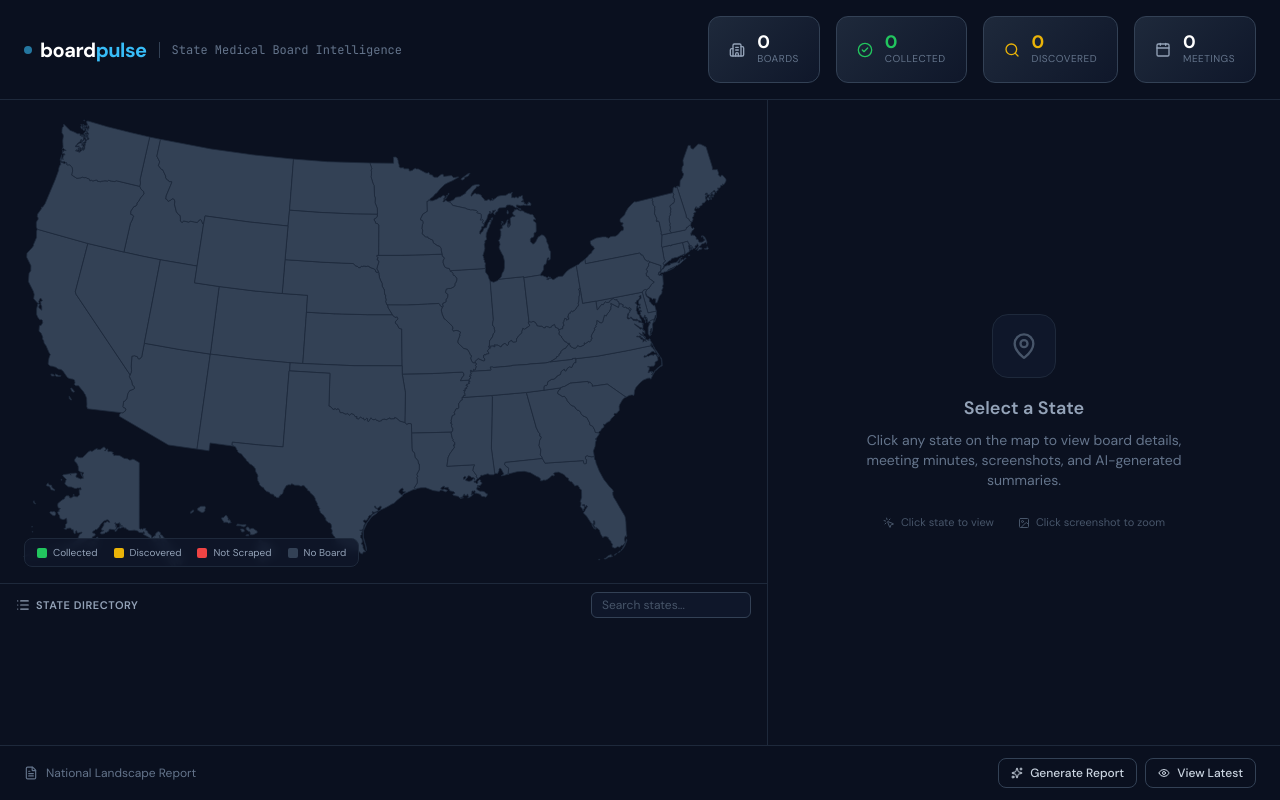
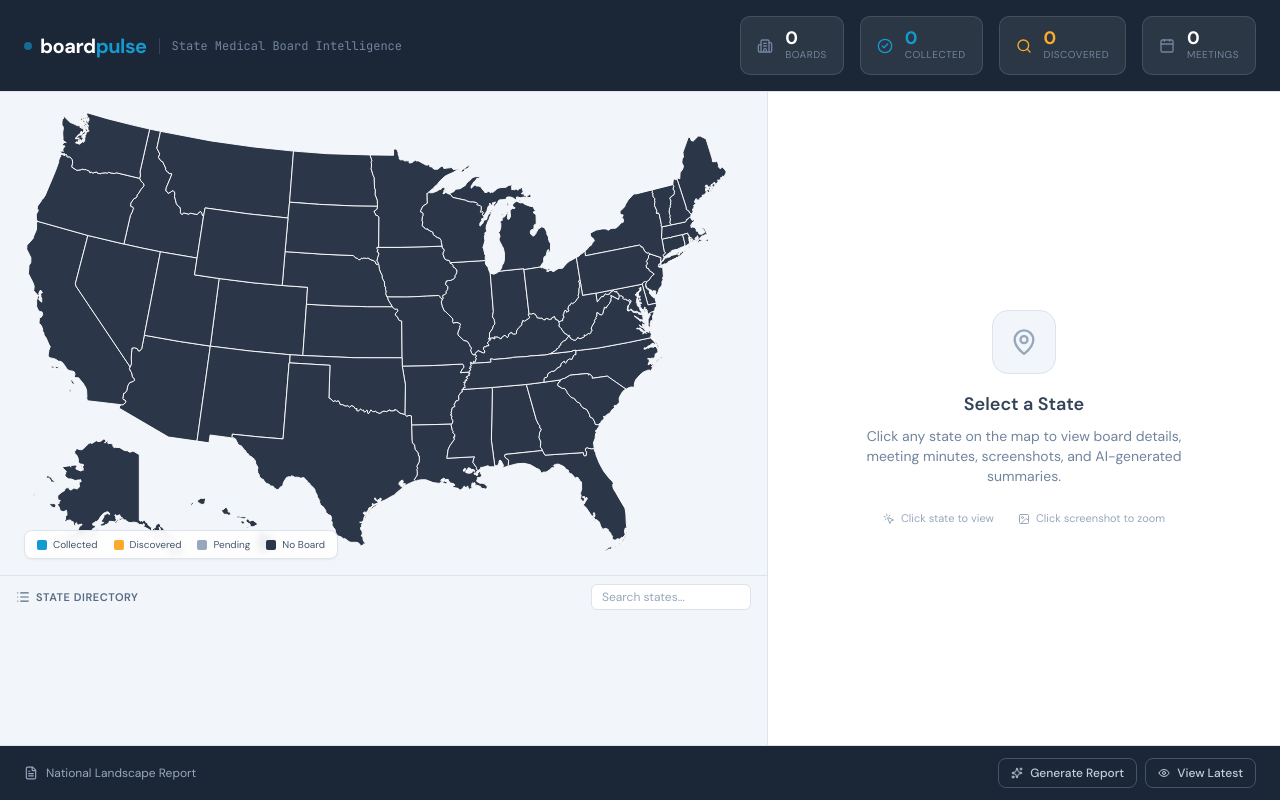
Before and after one commit to fraunk1/boardpulse, a FastAPI app: page / in a window 1280 px wide. Run offline with FastAPI, Linux system fonts and the light colour scheme; data that the repository does not hold is empty; some libraries are stand-ins or nearby versions.

Commit message:
FSMB light theme + collector improvements (103 new meetings across 7 boards)
Dashboard: white background, FSMB navy/teal/gold palette, DM Sans.
Header and footer stay navy. Map uses teal (collected), gold (discovered).
Board detail and empty state updated for light theme.

Collector: ancestor text walk (8 levels), year accordion expansion,
sibling year-heading detection, new date patterns (PDF filenames,
ordinals, month+year). VA_MD: 41 meetings, AK_MD: 12, GA_MD: 10.

```diff
--- a/app/web/static/styles.css
+++ b/app/web/static/styles.css
@@ -1,4 +1,5 @@
-/* boardpulse — custom styles */
+/* boardpulse — FSMB Brand Theme */
+/* Navy + Teal + Gold | Professional & Modern */
 
 /* ------------------------------------------------------------------ */
 /* Scrollbar                                                           */
@@ -11,11 +12,11 @@
     background: transparent;
 }
 ::-webkit-scrollbar-thumb {
-    background: #334155;
+    background: #354358;
     border-radius: 3px;
 }
 ::-webkit-scrollbar-thumb:hover {
-    background: #475569;
+    background: #44546B;
 }
 
 /* ------------------------------------------------------------------ */
@@ -23,29 +24,29 @@
 /* ------------------------------------------------------------------ */
 .state-path {
     cursor: pointer;
-    stroke: #1e293b;
-    stroke-width: 1;
+    stroke: #ffffff;
+    stroke-width: 1.2;
     transition: opacity 0.15s ease, stroke-width 0.15s ease, filter 0.15s ease;
 }
 .state-path:hover {
-    opacity: 0.85;
+    opacity: 0.8;
     stroke-width: 2;
-    stroke: #f8fafc;
-    filter: brightness(1.2);
+    stroke: #1B2636;
+    filter: brightness(0.95);
 }
 .state-path.active {
     stroke-width: 2.5;
-    stroke: #38bdf8;
-    filter: drop-shadow(0 0 6px rgba(56, 189, 248, 0.5));
+    stroke: #1B2636;
+    filter: drop-shadow(0 0 6px rgba(19, 154, 208, 0.4));
 }
 
-/* State color fills */
-.state-collected  { fill: #22C55E; }
-.state-discovered { fill: #EAB308; }
+/* State color fills — FSMB palette */
+.state-collected  { fill: #139AD0; }
+.state-discovered { fill: #FBAA29; }
 .state-not-scraped,
-.state-not_scraped { fill: #EF4444; }
+.state-not_scraped { fill: #97A8BD; }
 .state-no-board,
-.state-no_board   { fill: #334155; }
+.state-no_board   { fill: #2B3648; }
 
 /* ------------------------------------------------------------------ */
 /* Lightbox                                                            */
@@ -54,7 +55,7 @@
     position: fixed;
     inset: 0;
     z-index: 50;
-    background: rgba(0, 0, 0, 0.85);
+    background: rgba(27, 38, 54, 0.92);
     backdrop-filter: blur(4px);
     display: flex;
     align-items: center;
@@ -90,15 +91,15 @@
 /* Stat cards                                                          */
 /* ------------------------------------------------------------------ */
 .stat-card {
-    background: linear-gradient(135deg, #1e293b 0%, #0f172a 100%);
-    border: 1px solid #334155;
-    border-radius: 12px;
-    padding: 1rem 1.25rem;
+    background: rgba(255, 255, 255, 0.08);
+    border: 1px solid rgba(255, 255, 255, 0.12);
+    border-radius: 10px;
+    padding: 0.75rem 1rem;
     transition: border-color 0.2s ease, box-shadow 0.2s ease;
 }
 .stat-card:hover {
-    border-color: #475569;
-    box-shadow: 0 4px 12px rgba(0, 0, 0, 0.3);
+    border-color: rgba(255, 255, 255, 0.2);
+    box-shadow: 0 4px 12px rgba(0, 0, 0, 0.2);
 }
 
 /* ------------------------------------------------------------------ */
@@ -121,9 +122,9 @@
     position: fixed;
     z-index: 40;
     pointer-events: none;
-    background: #1e293b;
-    border: 1px solid #475569;
-    color: #e2e8f0;
+    background: #1B2636;
+    border: 1px solid #354358;
+    color: #F2F5F9;
     font-size: 0.75rem;
     font-weight: 500;
     padding: 4px 10px;
@@ -139,7 +140,7 @@
 }
 
 /* ------------------------------------------------------------------ */
-/* Pulse animation for "live" indicator                                */
+/* Pulse animation                                                     */
 /* ------------------------------------------------------------------ */
 @keyframes pulse-dot {
     0%, 100% { opacity: 1; }
@@ -166,14 +167,14 @@
     width: 4px;
 }
 .state-directory-scroll::-webkit-scrollbar-thumb {
-    background: #1e293b;
+    background: #2B3648;
 }
 
 /* ------------------------------------------------------------------ */
-/* Markdown summary prose overrides                                    */
+/* Markdown summary prose                                              */
 /* ------------------------------------------------------------------ */
 .summary-content h1, .summary-content h2, .summary-content h3 {
-    color: #e2e8f0;
+    color: #1B2636;
     font-weight: 600;
     margin-top: 0.75rem;
     margin-bottom: 0.25rem;
@@ -192,5 +193,13 @@
     margin: 0.35rem 0;
 }
 .summary-content strong {
-    color: #f1f5f9;
+    color: #1B2636;
 }
+
+/* ------------------------------------------------------------------ */
+/* Gold accent underline (FSMB style)                                  */
+/* ------------------------------------------------------------------ */
+.gold-underline {
+    border-bottom: 3px solid #FBAA29;
+    padding-bottom: 2px;
+}
--- a/app/web/templates/base.html
+++ b/app/web/templates/base.html
@@ -12,19 +12,32 @@
             theme: {
                 extend: {
                     colors: {
-                        slate: {
-                            850: '#172033',
-                            950: '#0B1120',
+                        'fsmb-navy': {
+                            DEFAULT: '#1B2636',
+                            50:  '#F2F5F9',
+                            100: '#DCE3ED',
+                            200: '#C0CEDC',
+                            300: '#97A8BD',
+                            400: '#72849E',
+                            500: '#576A83',
+                            600: '#44546B',
+                            700: '#354358',
+                            800: '#2B3648',
+                            900: '#1B2636',
                         },
-                        pulse: {
-                            blue:    '#2563EB',
-                            navy:    '#1E3A5F',
-                            sky:     '#38BDF8',
-                            slate:   '#64748B',
-                            green:   '#22C55E',
-                            yellow:  '#EAB308',
-                            red:     '#EF4444',
-                            muted:   '#94A3B8',
+                        'fsmb-teal': {
+                            DEFAULT: '#139AD0',
+                            400: '#3DB8E5',
+                            500: '#139AD0',
+                            600: '#0F7EB0',
+                            700: '#0B6490',
+                        },
+                        'fsmb-gold': {
+                            DEFAULT: '#FBAA29',
+                            400: '#FCC254',
+                            500: '#FBAA29',
+                            600: '#E8950F',
+                            700: '#C47D0A',
                         },
                     },
                     fontFamily: {
@@ -58,7 +71,7 @@
 
     {% block head %}{% endblock %}
 </head>
-<body class="h-full bg-slate-950 text-slate-200 font-sans antialiased">
+<body class="h-full bg-white text-fsmb-navy font-sans antialiased">
     {% block body %}{% endblock %}
 
     <script>
--- a/app/web/templates/dashboard.html
+++ b/app/web/templates/dashboard.html
@@ -6,16 +6,16 @@
 <div x-data="mapController()" class="flex flex-col h-full">
 
     <!-- HEADER -->
-    <header class="flex-none border-b border-slate-800 bg-slate-950/80 backdrop-blur-sm px-6 py-4">
+    <header class="flex-none border-b border-fsmb-navy-100 bg-fsmb-navy px-6 py-4">
         <div class="flex items-center justify-between">
             <div class="flex items-center gap-3">
                 <div class="flex items-center gap-2">
-                    <div class="w-2 h-2 rounded-full bg-pulse-sky pulse-dot"></div>
+                    <div class="w-2 h-2 rounded-full bg-fsmb-teal pulse-dot"></div>
                     <h1 class="text-xl font-bold tracking-tight">
-                        <span class="text-white">board</span><span class="text-pulse-sky">pulse</span>
+                        <span class="text-white">board</span><span class="text-fsmb-teal">pulse</span>
                     </h1>
                 </div>
-                <span class="text-xs text-slate-500 font-mono border-l border-slate-700 pl-3 hidden sm:inline">
+                <span class="text-xs text-fsmb-navy-400 font-mono border-l border-[#354358] pl-3 hidden sm:inline">
                     State Medical Board Intelligence
                 </span>
             </div>
@@ -23,31 +23,31 @@
             <!-- Stats -->
             <div class="flex items-center gap-4">
                 <div class="stat-card flex items-center gap-3">
-                    <i data-lucide="building-2" class="w-4 h-4 text-pulse-muted"></i>
+                    <i data-lucide="building-2" class="w-4 h-4 text-fsmb-navy-400"></i>
                     <div>
                         <div class="text-lg font-bold text-white leading-none">{{ total_boards }}</div>
-                        <div class="text-[10px] text-slate-500 uppercase tracking-wider">Boards</div>
+                        <div class="text-[10px] text-fsmb-navy-400 uppercase tracking-wider">Boards</div>
                     </div>
                 </div>
                 <div class="stat-card flex items-center gap-3">
-                    <i data-lucide="check-circle-2" class="w-4 h-4 text-pulse-green"></i>
+                    <i data-lucide="check-circle-2" class="w-4 h-4 text-fsmb-teal"></i>
                     <div>
-                        <div class="text-lg font-bold text-pulse-green leading-none">{{ collected_count }}</div>
-                        <div class="text-[10px] text-slate-500 uppercase tracking-wider">Collected</div>
+                        <div class="text-lg font-bold text-fsmb-teal leading-none">{{ collected_count }}</div>
+                        <div class="text-[10px] text-fsmb-navy-400 uppercase tracking-wider">Collected</div>
                     </div>
                 </div>
                 <div class="stat-card flex items-center gap-3">
-                    <i data-lucide="search" class="w-4 h-4 text-pulse-yellow"></i>
+                    <i data-lucide="search" class="w-4 h-4 text-fsmb-gold"></i>
                     <div>
-                        <div class="text-lg font-bold text-pulse-yellow leading-none">{{ discovered_count }}</div>
-                        <div class="text-[10px] text-slate-500 uppercase tracking-wider">Discovered</div>
+                        <div class="text-lg font-bold text-fsmb-gold leading-none">{{ discovered_count }}</div>
+                        <div class="text-[10px] text-fsmb-navy-400 uppercase tracking-wider">Discovered</div>
                     </div>
                 </div>
                 <div class="stat-card flex items-center gap-3">
-                    <i data-lucide="calendar" class="w-4 h-4 text-pulse-muted"></i>
+                    <i data-lucide="calendar" class="w-4 h-4 text-fsmb-navy-400"></i>
                     <div>
                         <div class="text-lg font-bold text-white leading-none">{{ total_meetings }}</div>
-                        <div class="text-[10px] text-slate-500 uppercase tracking-wider">Meetings</div>
+                        <div class="text-[10px] text-fsmb-navy-400 uppercase tracking-wider">Meetings</div>
                     </div>
                 </div>
             </div>
@@ -57,7 +57,7 @@
     <!-- MAIN CONTENT — Split Panel -->
     <main class="flex-1 flex min-h-0">
         <!-- LEFT PANEL — Map + State Directory -->
-        <div class="w-1/2 xl:w-3/5 border-r border-slate-800 flex flex-col">
+        <div class="w-1/2 xl:w-3/5 border-r border-fsmb-navy-100 flex flex-col bg-fsmb-navy-50">
             <!-- Map -->
             <div class="flex-none flex items-center justify-center p-4 pb-0">
                 <div class="relative w-full max-w-3xl">
@@ -69,24 +69,24 @@
                          @mouseleave="tooltipVisible = false">
                         {% include "partials/us_map_paths.html" %}
                     </svg>
-                    <div class="absolute bottom-2 left-2 flex items-center gap-4 text-[10px] text-slate-400 bg-slate-900/80 backdrop-blur-sm rounded-lg px-3 py-1.5 border border-slate-800">
-                        <span class="flex items-center gap-1.5"><span class="w-2.5 h-2.5 rounded-sm bg-pulse-green"></span> Collected</span>
-                        <span class="flex items-center gap-1.5"><span class="w-2.5 h-2.5 rounded-sm bg-pulse-yellow"></span> Discovered</span>
-                        <span class="flex items-center gap-1.5"><span class="w-2.5 h-2.5 rounded-sm bg-pulse-red"></span> Not Scraped</span>
-                        <span class="flex items-center gap-1.5"><span class="w-2.5 h-2.5 rounded-sm bg-slate-700"></span> No Board</span>
+                    <div class="absolute bottom-2 left-2 flex items-center gap-4 text-[10px] text-fsmb-navy-600 bg-white/90 backdrop-blur-sm rounded-lg px-3 py-1.5 border border-fsmb-navy-100 shadow-sm">
+                        <span class="flex items-center gap-1.5"><span class="w-2.5 h-2.5 rounded-sm bg-fsmb-teal"></span> Collected</span>
+                        <span class="flex items-center gap-1.5"><span class="w-2.5 h-2.5 rounded-sm bg-fsmb-gold"></span> Discovered</span>
+                        <span class="flex items-center gap-1.5"><span class="w-2.5 h-2.5 rounded-sm bg-fsmb-navy-300"></span> Pending</span>
+                        <span class="flex items-center gap-1.5"><span class="w-2.5 h-2.5 rounded-sm bg-[#2B3648]"></span> No Board</span>
                     </div>
                 </div>
             </div>
 
             <!-- State Directory -->
-            <div class="flex-1 min-h-0 border-t border-slate-800 mt-2">
+            <div class="flex-1 min-h-0 border-t border-fsmb-navy-100 mt-2">
                 <div class="px-4 py-2 flex items-center justify-between">
-                    <h3 class="text-[11px] font-semibold text-slate-400 uppercase tracking-wider flex items-center gap-1.5">
+                    <h3 class="text-[11px] font-semibold text-fsmb-navy-500 uppercase tracking-wider flex items-center gap-1.5">
                         <i data-lucide="list" class="w-3.5 h-3.5"></i> State Directory
                     </h3>
                     <div class="relative">
                         <input type="text" x-model="stateFilter" placeholder="Search states..."
-                               class="w-40 text-xs bg-slate-900 border border-slate-700 rounded-md px-2.5 py-1 text-slate-300 placeholder-slate-600 focus:outline-none focus:border-pulse-sky/50">
+                               class="w-40 text-xs bg-white border border-fsmb-navy-100 rounded-md px-2.5 py-1 text-fsmb-navy placeholder-fsmb-navy-300 focus:outline-none focus:border-fsmb-teal focus:ring-1 focus:ring-fsmb-teal/20">
                     </div>
                 </div>
                 <div class="overflow-y-auto px-4 pb-3 state-directory-scroll" style="max-height: calc(100% - 40px);">
@@ -94,17 +94,17 @@
                         {% for state_abbr in state_boards.keys() | sort %}
                         {% set boards_list = state_boards[state_abbr] %}
                         {% set color = state_colors.get(state_abbr, 'no_board') %}
-                        <button class="state-dir-btn flex items-center gap-1.5 px-2 py-1.5 rounded-md text-left text-xs transition-colors hover:bg-slate-800/80 group"
-                                :class="activeState === '{{ state_abbr }}' ? 'bg-pulse-blue/20 border border-pulse-blue/30' : 'border border-transparent'"
+                        <button class="state-dir-btn flex items-center gap-1.5 px-2 py-1.5 rounded-md text-left text-xs transition-colors hover:bg-fsmb-teal/10 group"
+                                :class="activeState === '{{ state_abbr }}' ? 'bg-fsmb-teal/15 border border-fsmb-teal/30' : 'border border-transparent'"
                                 x-show="!stateFilter || '{{ state_abbr }}'.toLowerCase().includes(stateFilter.toLowerCase()) || STATE_NAMES['{{ state_abbr }}']?.toLowerCase().includes(stateFilter.toLowerCase())"
                                 @click="selectStateByCode('{{ state_abbr }}')"
                                 data-state="{{ state_abbr }}">
                             <span class="w-1.5 h-1.5 rounded-full flex-none
-                                {% if color == 'collected' %}bg-pulse-green
-                                {% elif color == 'discovered' %}bg-pulse-yellow
-                                {% else %}bg-pulse-red{% endif %}"></span>
-                            <span class="font-mono font-medium text-slate-400 group-hover:text-slate-200 w-6">{{ state_abbr }}</span>
-                            <span class="text-slate-500 group-hover:text-slate-300 truncate text-[11px]">{{ boards_list[0].name | truncate(20) }}</span>
+                                {% if color == 'collected' %}bg-fsmb-teal
+                                {% elif color == 'discovered' %}bg-fsmb-gold
+                                {% else %}bg-fsmb-navy-300{% endif %}"></span>
+                            <span class="font-mono font-medium text-fsmb-navy-700 group-hover:text-fsmb-navy w-6">{{ state_abbr }}</span>
+                            <span class="text-fsmb-navy-400 group-hover:text-fsmb-navy-700 truncate text-[11px]">{{ boards_list[0].name | truncate(20) }}</span>
                         </button>
                         {% endfor %}
                     </div>
@@ -121,20 +121,18 @@
     </main>
 
     <!-- BOTTOM BAR -->
-    <footer class="flex-none border-t border-slate-800 bg-slate-950/80 backdrop-blur-sm px-6 py-3">
+    <footer class="flex-none border-t border-fsmb-navy-100 bg-fsmb-navy px-6 py-3">
         <div class="flex items-center justify-between">
-            <div class="flex items-center gap-2 text-xs text-slate-500">
+            <div class="flex items-center gap-2 text-xs text-fsmb-navy-300">
                 <i data-lucide="file-text" class="w-3.5 h-3.5"></i>
                 <span>National Landscape Report</span>
             </div>
             <div class="flex items-center gap-2">
-                <button class="px-3 py-1.5 text-xs font-medium rounded-lg border border-slate-700 text-slate-300 hover:bg-slate-800 hover:border-slate-600 transition-colors"
-                        onclick="alert('Report generation requires AI summarization (Plan 2). Coming soon.')">
+                <button class="px-3 py-1.5 text-xs font-medium rounded-lg border border-fsmb-navy-600 text-fsmb-navy-200 hover:bg-fsmb-navy-800 hover:border-fsmb-teal/40 transition-colors">
                     <i data-lucide="sparkles" class="w-3 h-3 inline -mt-0.5 mr-1"></i>
                     Generate Report
                 </button>
-                <button class="px-3 py-1.5 text-xs font-medium rounded-lg border border-slate-700 text-slate-300 hover:bg-slate-800 hover:border-slate-600 transition-colors"
-                        onclick="alert('No reports generated yet.')">
+                <button class="px-3 py-1.5 text-xs font-medium rounded-lg border border-fsmb-navy-600 text-fsmb-navy-200 hover:bg-fsmb-navy-800 hover:border-fsmb-teal/40 transition-colors">
                     <i data-lucide="eye" class="w-3 h-3 inline -mt-0.5 mr-1"></i>
                     View Latest
                 </button>
@@ -201,7 +199,6 @@
             },
 
             selectStateByCode(state) {
-                // Highlight on map too
                 document.querySelectorAll('.state-path.active').forEach(p => p.classList.remove('active'));
                 document.querySelector(`.state-path[data-state="${state}"]`)?.classList.add('active');
                 this.activeState = state;
--- a/app/web/templates/partials/empty_state.html
+++ b/app/web/templates/partials/empty_state.html
@@ -1,12 +1,12 @@
 <div class="flex flex-col items-center justify-center h-full text-center px-8">
-    <div class="w-16 h-16 rounded-2xl bg-slate-900 border border-slate-800 flex items-center justify-center mb-4">
-        <i data-lucide="map-pin" class="w-7 h-7 text-slate-600"></i>
+    <div class="w-16 h-16 rounded-2xl bg-fsmb-navy-50 border border-fsmb-navy-100 flex items-center justify-center mb-4">
+        <i data-lucide="map-pin" class="w-7 h-7 text-fsmb-navy-300"></i>
     </div>
-    <h3 class="text-lg font-semibold text-slate-400 mb-2">Select a State</h3>
-    <p class="text-sm text-slate-500 max-w-xs">
+    <h3 class="text-lg font-semibold text-fsmb-navy-700 mb-2">Select a State</h3>
+    <p class="text-sm text-fsmb-navy-400 max-w-xs">
         Click any state on the map to view board details, meeting minutes, screenshots, and AI-generated summaries.
     </p>
-    <div class="mt-6 flex items-center gap-6 text-[11px] text-slate-600">
+    <div class="mt-6 flex items-center gap-6 text-[11px] text-fsmb-navy-300">
         <span class="flex items-center gap-1.5">
             <i data-lucide="mouse-pointer-click" class="w-3 h-3"></i>
             Click state to view
```
Also changed, not shown: app/scraper/collector.py (+92 -4 lines), app/web/templates/partials/board_detail.html (+36 -36 lines).
